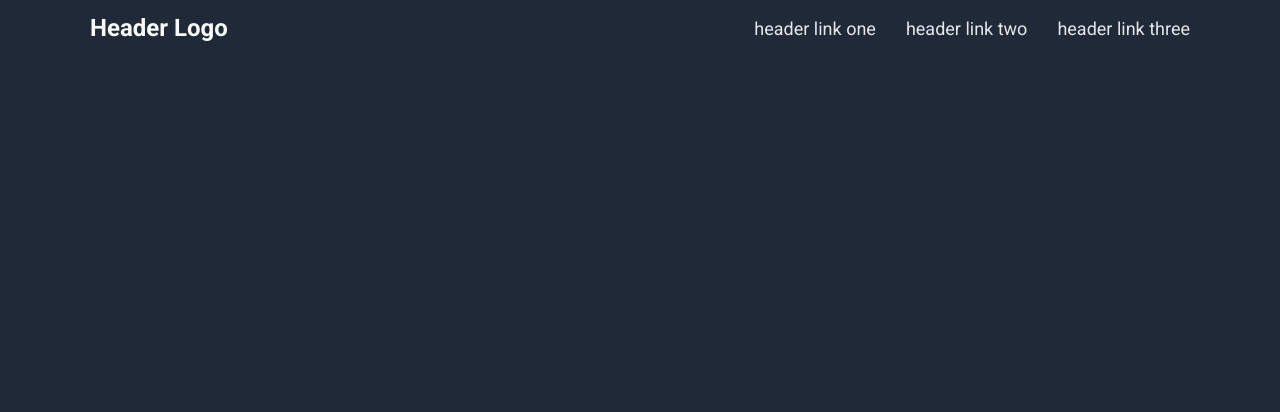
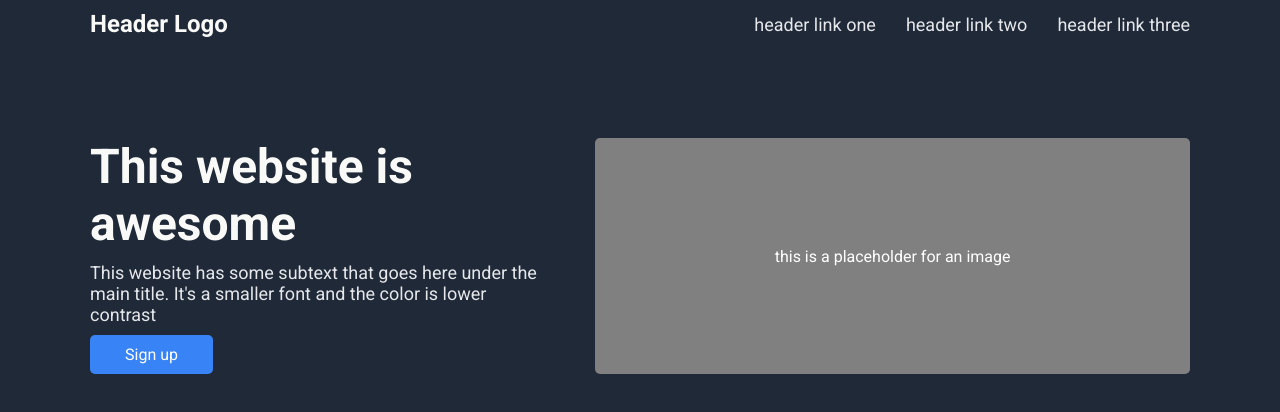
Before and after one commit to code4fun907/TOP-landing-page, a plain HTML site: page index.html in a window 1280 px wide. Drawn offline with Linux system fonts and the light colour scheme.

Commit message:
style header

```diff
--- a/index.html
+++ b/index.html
@@ -16,5 +16,17 @@
         <li>header link three</li>
       </ul>
     </nav>
+
+    <header>
+      <div>
+        <h1>This website is awesome</h1>
+        <p>
+          This website has some subtext that goes here under the main title.
+          It's a smaller font and the color is lower contrast
+        </p>
+        <button>Sign up</button>
+      </div>
+      <div class="placeholder-img">this is a placeholder for an image</div>
+    </header>
   </body>
 </html>
--- a/styles.css
+++ b/styles.css
@@ -16,7 +16,6 @@ body {
 }
 
 body {
-  line-height: 1.5;
   font-family: Roboto, sans-serif;
   background: #1f2937;
   -webkit-font-smoothing: antialiased;
@@ -73,3 +72,47 @@ nav ul {
 }
 
 /* End of navigation */
+
+/* Header Section */
+
+header {
+  display: flex;
+  margin: 100px auto;
+  max-width: 1100px;
+  gap: 50px;
+}
+
+header h1 {
+  color: #f9faf8;
+  font-size: 48px;
+  font-weight: bold;
+  width: 16ch;
+}
+
+header p {
+  color: #e5e7eb;
+  font-size: 18px;
+  width: 45ch;
+  margin: 10px 0px;
+}
+
+header button {
+  background: #3883f6;
+  color: white;
+  border: none;
+  outline: none;
+  border-radius: 5px;
+  padding: 10px 35px;
+}
+
+.placeholder-img {
+  background: grey;
+  flex: 1;
+  display: flex;
+  justify-content: center;
+  align-items: center;
+  color: white;
+  border-radius: 5px;
+}
+
+/* End of header */
```
